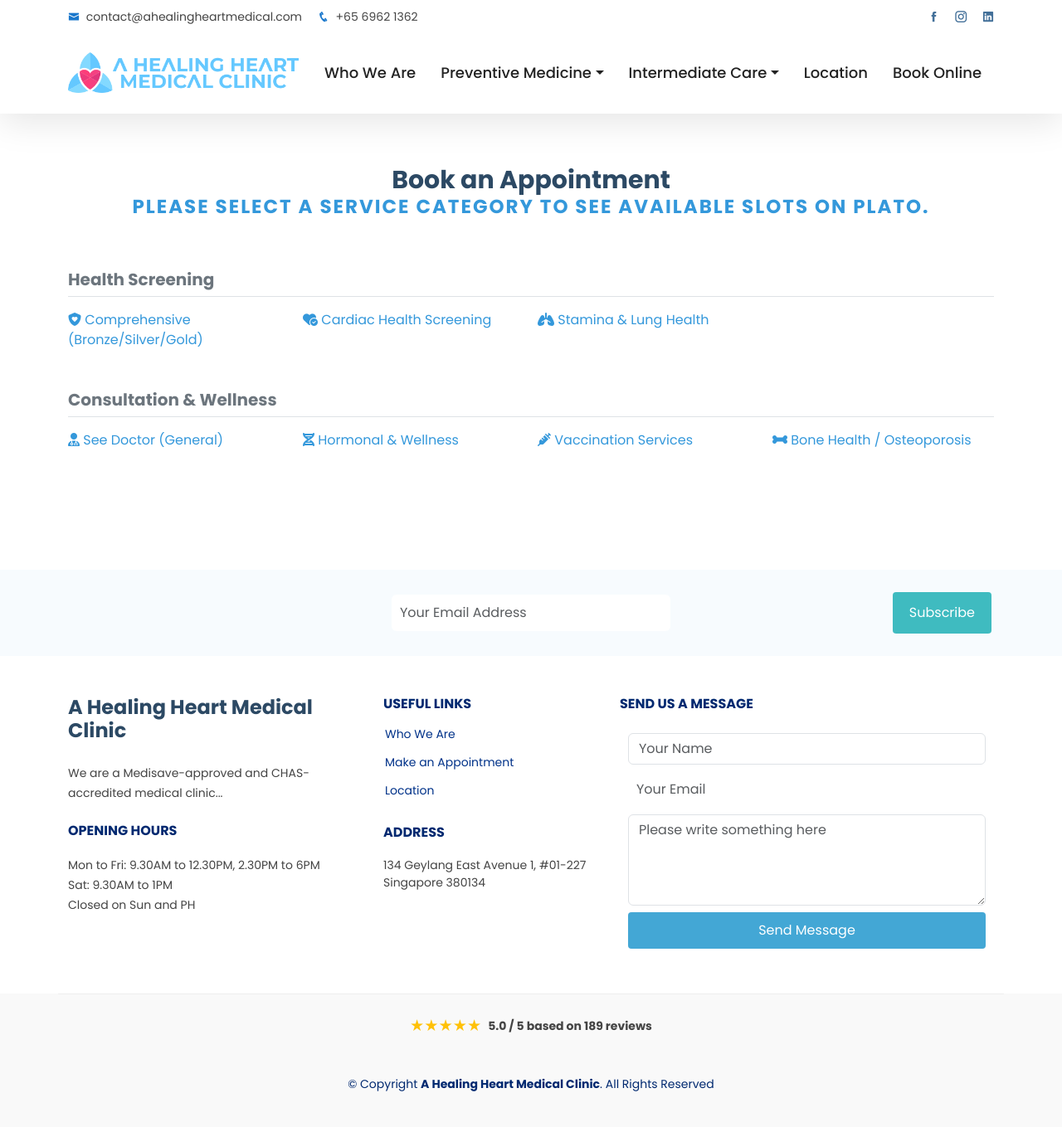
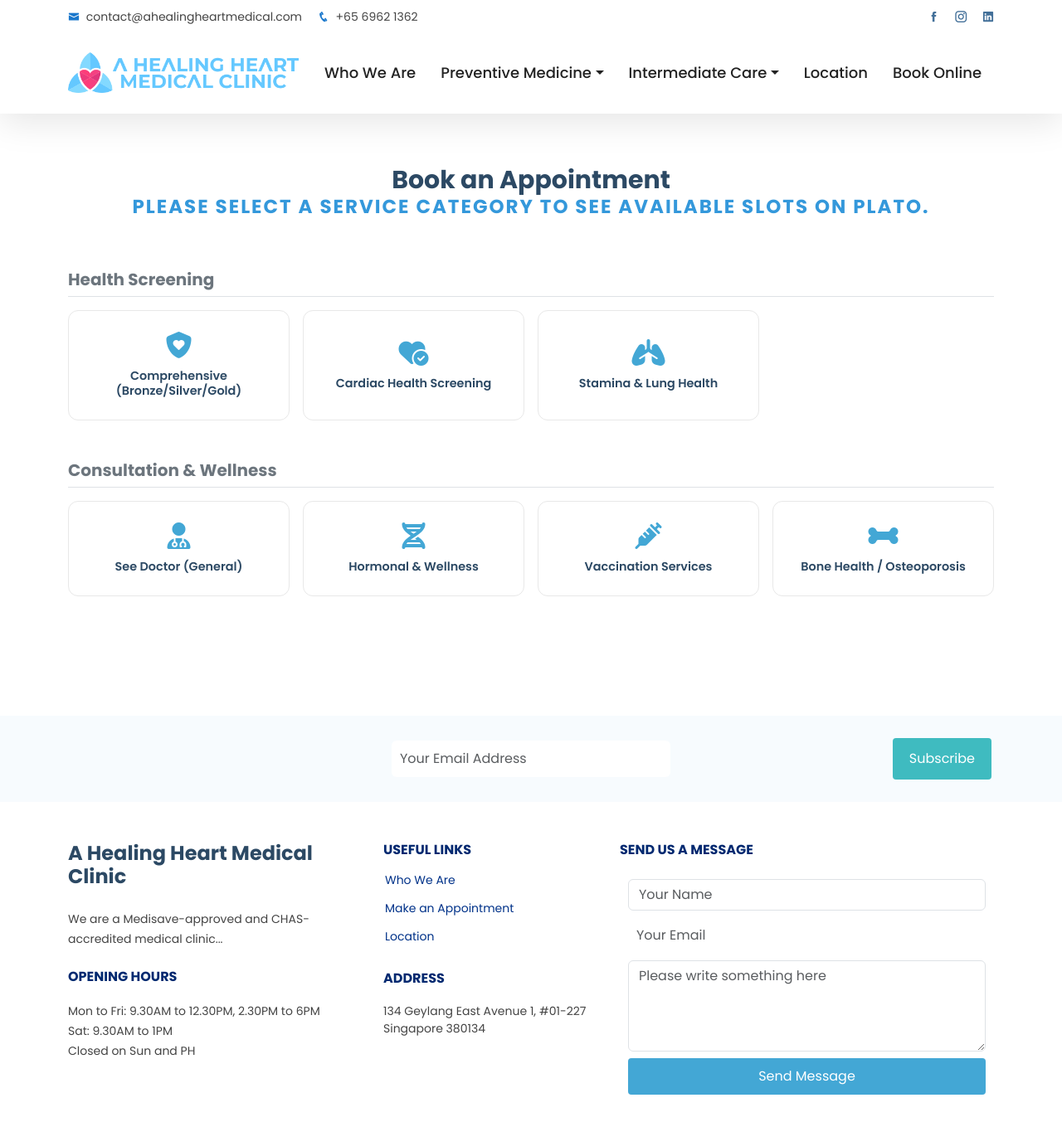
Before and after one commit to benchowsg/clinic, a Jekyll site: the page built from test-book.html, in a window 1280 px wide and 1400 px high. Shown: the top 1359 px of the window at 83% size. Built offline with Jekyll 4.4.1, drawn with Linux system fonts in a browser that asks for light colours.

Commit message:
Update bs5-migration.css

```diff
--- a/assets/css/bs5-migration.css
+++ b/assets/css/bs5-migration.css
@@ -261,39 +261,41 @@
    Booking Button
    ========================================================================== */
 
-.booking-mini-tile {
-  display: flex;
-  flex-direction: column; /* Stacks icon on top of text */
-  align-items: center;    /* Centers them horizontally */
-  justify-content: center;/* Centers them vertically */
-  text-align: center;
-
-  padding: 20px 10px;
-  min-height: 120px;      /* Ensures all boxes are the same height */
-  background: #ffffff;
-  border: 1px solid #e0e0e0;
-  border-radius: 12px;    /* Rounded corners for the 'nice' look */
-  text-decoration: none;
-  transition: all 0.3s ease;
-  box-shadow: 0 2px 5px rgba(0,0,0,0.02);
+/* The Container Box */
+.booking-tile {
+    display: flex;
+    flex-direction: column;
+    align-items: center;
+    justify-content: center;
+    padding: 25px 15px;
+    height: 100%;
+    background: #ffffff;
+    border: 1px solid #e8e8e8;
+    border-radius: 12px;
+    text-decoration: none !important;
+    transition: all 0.3s ease-in-out;
+    text-align: center;
 }
 
-.booking-mini-tile:hover {
-  background: #f8fdff;
-  border-color: #43a7d5;
-  transform: translateY(-3px);
-  box-shadow: 0 5px 15px rgba(67, 167, 213, 0.1);
+/* The Icon inside the box */
+.booking-tile i {
+    font-size: 2rem;
+    color: #43a7d5;
+    margin-bottom: 12px;
 }
 
-.icon-box {
-  font-size: 2rem;
-  color: #43a7d5;
-  margin-bottom: 10px;    /* Pushes the text down */
+/* The Text inside the box */
+.booking-tile span {
+    font-size: 0.9rem;
+    font-weight: 600;
+    color: #2c4964;
+    line-height: 1.3;
 }
 
-.tile-label {
-  font-size: 0.85rem;
-  font-weight: 600;
-  color: #2c4964;
-  line-height: 1.2;
+/* Hover Effect */
+.booking-tile:hover {
+    background: #f0faff;
+    border-color: #43a7d5;
+    transform: translateY(-5px);
+    box-shadow: 0 10px 20px rgba(67, 167, 213, 0.1);
 }
```
